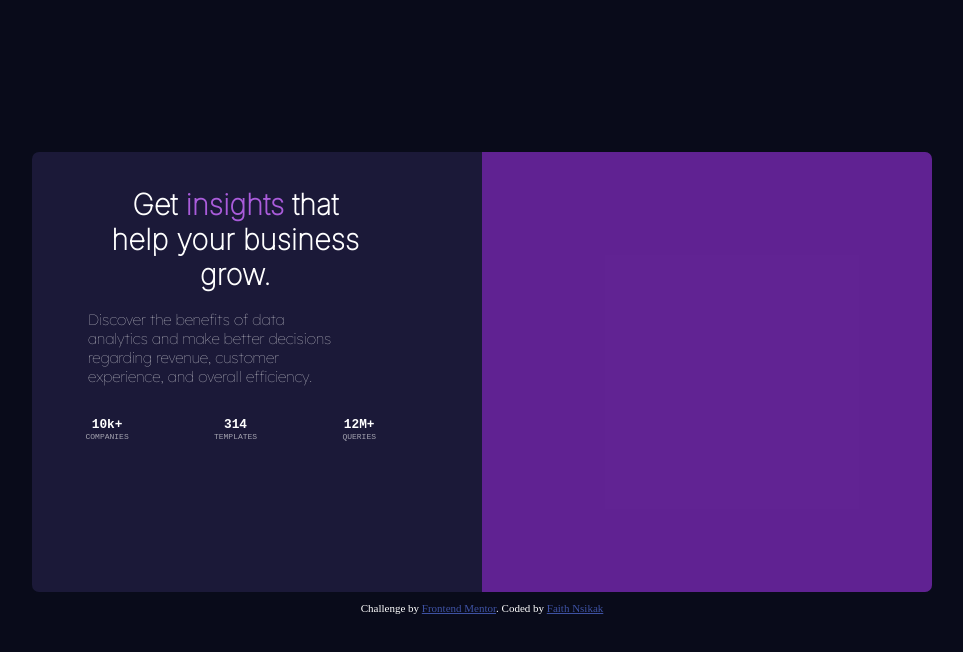
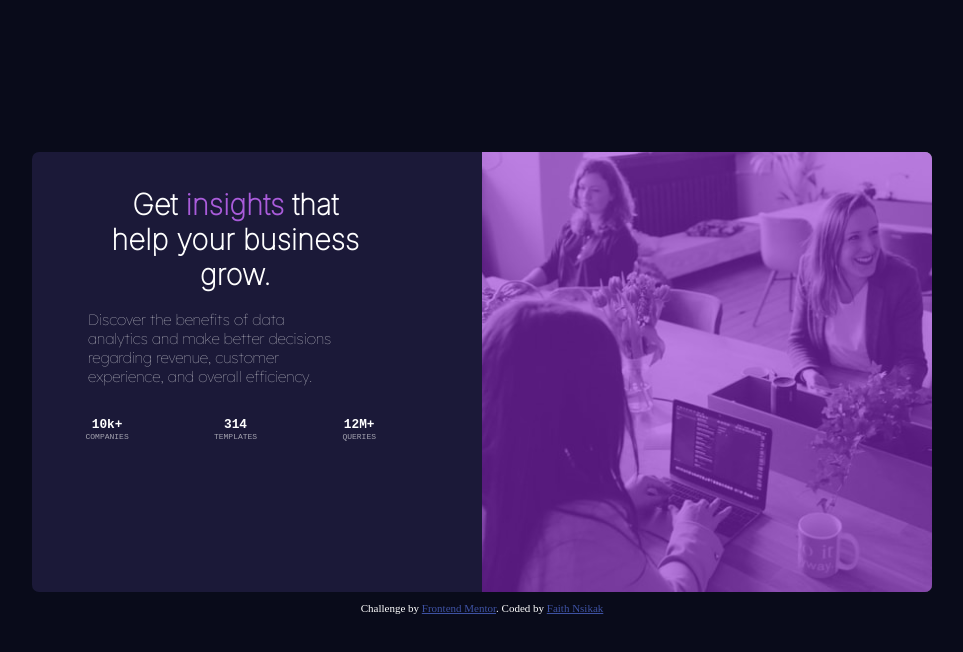
Before and after one commit to FaithLadi/card-component, a plain HTML site: page index.html in a window 1280 px wide. Shown: the whole page, without its empty margins (158-1121 px from the left). Drawn offline with Linux system fonts and the light colour scheme; a web font is replaced by a local one.

Commit message:
added a . to the source image

```diff
--- a/stats-preview-card-component-main/style.css
+++ b/stats-preview-card-component-main/style.css
@@ -95,7 +95,7 @@
 
 
   .card-img-right {
-    background-image: url(./images/image-header-mobile.jpg);
+    background-image: url(../images/image-header-mobile.jpg);
     background-position: center;
     background-size: cover;
     background-repeat: no-repeat;
@@ -162,7 +162,7 @@
         }
 
         .card-img-right {
-          background-image: url(./images/image-header-desktop.jpg);
+          background-image: url(../images/image-header-desktop.jpg);
           background-position: center;
           background-size: cover;
           background-repeat: no-repeat;
```
